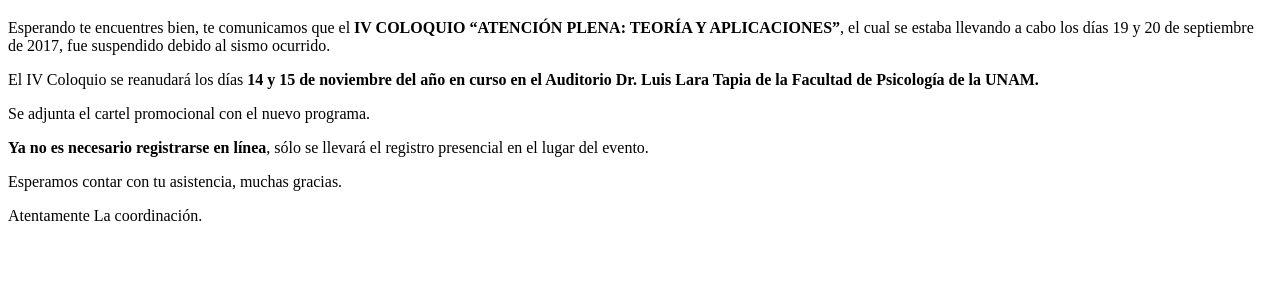
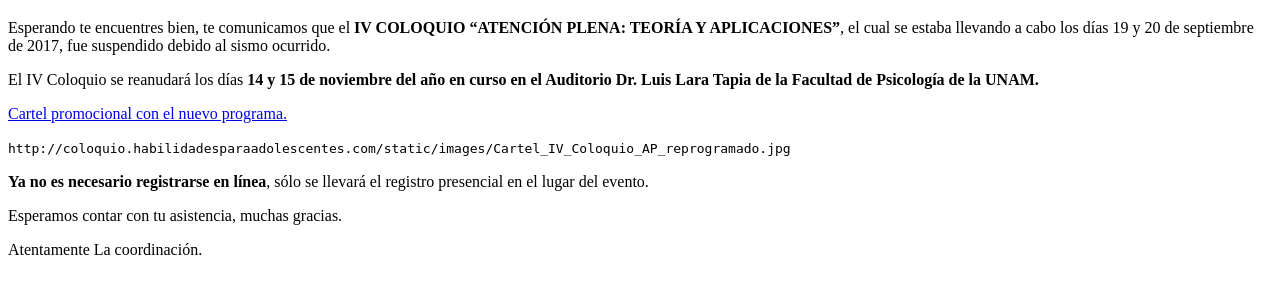
Before and after one commit to adriansolanorobles/coloquio, a Django app: template templates/asistentes/asistentes_correo_invitacion.html in a window 1280 px wide. Shown: the top 300 px of the page. Run offline with Django 3.2, Linux system fonts and the light colour scheme; the template is opened without the code that fills it, so the values that code supplies are empty.

Commit message:
modifique html del correo

```diff
--- a/modules/asistentes/views.py
+++ b/modules/asistentes/views.py
@@ -38,7 +38,7 @@ def asistentes_create(request):
 	return render(request,'asistentes/exito.html')
 
 def asistentes_invitacion(request):
-	asistentes_objects = Asistentes.objects.filter(id__range=(1,5))
+	asistentes_objects = Asistentes.objects.filter()
 	ctx = {}
 	to = []
 	for asistente in asistentes_objects:
@@ -53,7 +53,7 @@ def asistentes_invitacion(request):
 		from_email=from_email,
 		bcc = bcc
 		)
-		msg.attach_file('/home/ubuntu/proyecto_coloquio/coloquio/static/images/Cartel_IV_Coloquio_AP_reprogramado.jpg')
+		#msg.attach_file('/home/ubuntu/proyecto_coloquio/coloquio/static/images/Cartel_IV_Coloquio_AP_reprogramado.jpg')
 		#msg.attach('/images/Cartel_IV_Coloquio_AP_reprogramado.jpg', img_data, 'image/jpg')
 		msg.content_subtype = 'html'
 		msg.send()
--- a/templates/asistentes/asistentes_correo_invitacion.html
+++ b/templates/asistentes/asistentes_correo_invitacion.html
@@ -17,7 +17,10 @@ El IV Coloquio se reanudará los días <b>14 y 15 de noviembre del año en curso
 </p>
 
 <p>
-Se adjunta el cartel promocional con el nuevo programa.
+<a href="http://coloquio.habilidadesparaadolescentes.com/static/images/Cartel_IV_Coloquio_AP_reprogramado.jpg">Cartel promocional con el nuevo programa.</a>
+</p>
+<p>
+	<code>http://coloquio.habilidadesparaadolescentes.com/static/images/Cartel_IV_Coloquio_AP_reprogramado.jpg</code>
 </p>
 
 <p>
```
